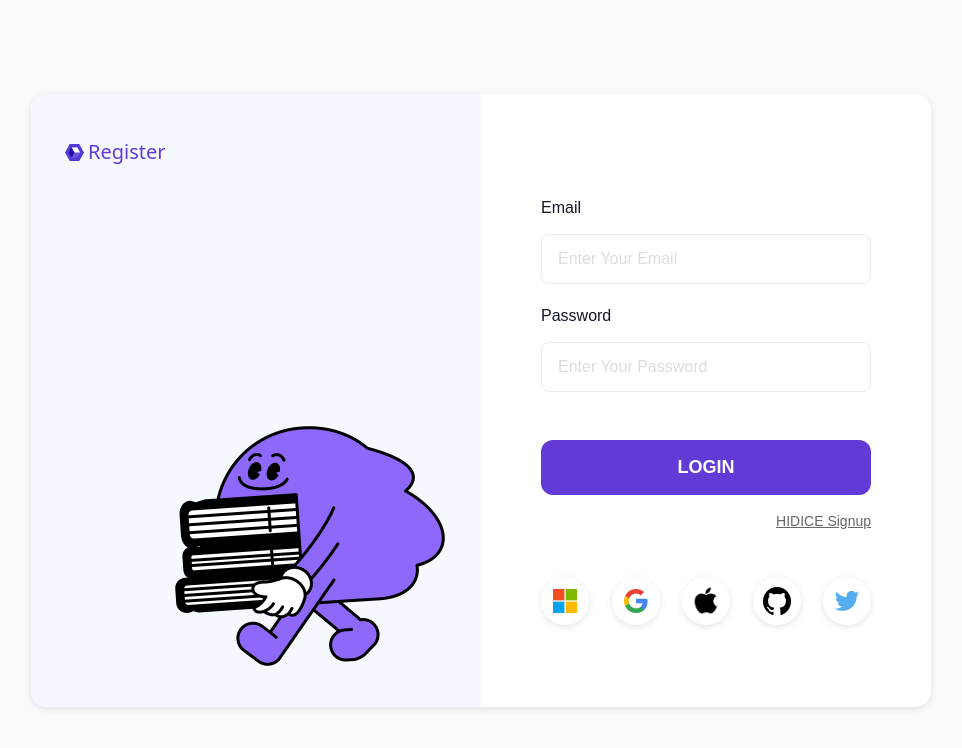
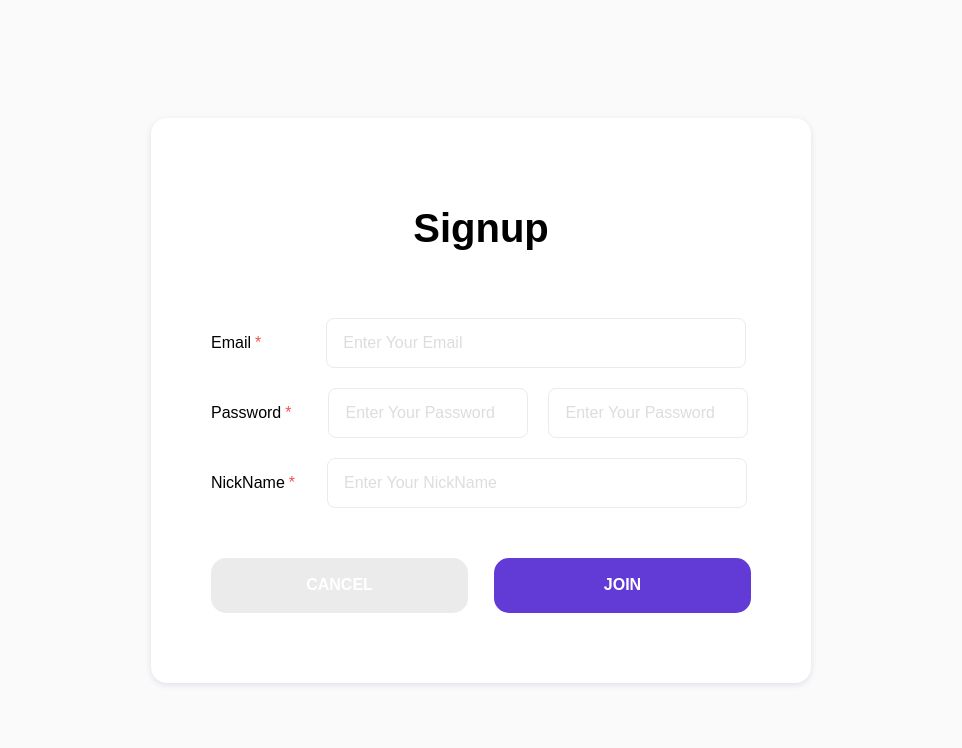
Before and after one commit to HooAndFriend/dice-frontend-mono, a Next.js app in the folder apps/web/: page /SignUp in a window 1280 px wide. Shown: the top 748 px of the page, without its empty margins (159-1121 px from the left). Built offline with nearby package versions, Linux system fonts and the light colour scheme.

Commit message:
SignUp 퍼블리싱

```diff
--- a/apps/web/app/SignUp/page.tsx
+++ b/apps/web/app/SignUp/page.tsx
@@ -7,109 +7,79 @@ export default function Signup(): JSX.Element {
 
   return (
     <div className="flex w-full h-screen items-center justify-center bg-[#FAFAFB] ">
-      <div className="bg-white w-[900px] h-[613px] rounded-2xl flex shadow-md">
-        <div className="w-1/2 h-full  bg-[#F6F8FF] rounded-tl-2xl rounded-bl-2xl flex">
-          <div className="w-[89px] h-[27px] ml-[34px] mt-[45px] flex items-center">
-            <Image src="/dice2.png" alt="leftTop" width={19} height={17} />
-            <div className="text-[#623AD6] font-open font-medium text-xl ml-1">
-              Register
+      <div className="bg-white w-[660px] h-[565px] rounded-2xl shadow-md">
+        <div className="flex justify-center font-spoqa text-[40px] font-bold mt-20">
+          Signup
         </div>
-          </div>
-          <div className="flex items-end justify-end w-[270px] h-[240px] mt-[332px] ml-[21px]">
-            <Image src="/dice.png" alt="My Image" width={270} height={240} />
-          </div>
-        </div>
-        <div className="flex w-1/2 h-full justify-center items-center">
-          <div className="w-[330px] h-[409px]">
-            <div className="flex justify-center">
-              <div className="w-full">
+        <div>
+          <div className="flex mt-[60px] w-[540px] h-[50px] items-center m-auto">
             <label
               htmlFor="first_name"
-                  className="block mb-[14px] text-base font-medium text-gray-900 dark:text-black font-spoqa"
+              className="text-base font-medium text-black font-spoqa mr-[65px]"
             >
               Email
+              <span className="ml-1 text-base font-medium text-[#F45050] font-spoqa">
+                *
+              </span>
             </label>
             <input
               type="text"
-                  id="first_name"
-                  className="font-normal font-spoqa border h-[50px] text-gray-900 text-base p-4 rounded-lg block w-full border-[#EBEBEC] placeholder-[#DDD] dark:text-black "
+              id="Email"
+              className="font-normal font-spoqa border h-[50px] w-[420px] text-gray-900 text-base p-4 rounded-lg block border-[#EBEBEC] placeholder-[#DDD] dark:text-black "
               placeholder="Enter Your Email"
               required
             />
           </div>
-            </div>
-            <div className="flex justify-center">
-              <div className="w-full mt-5">
+          <div className="flex mt-5 w-[540px] h-[50px] items-center m-auto">
             <label
-                  htmlFor="first_name"
-                  className="font-spoqa block mb-[14px] text-base font-medium text-gray-900 dark:text-black"
+              htmlFor="password"
+              className="text-base font-medium text-black font-spoqa mr-[37px]"
             >
               Password
+              <span className="ml-1 text-base font-medium text-[#F45050] font-spoqa">
+                *
+              </span>
             </label>
             <input
               type="text"
-                  id="first_name"
-                  className="font-normal font-spoqa border h-[50px] text-gray-900 text-base p-4 rounded-lg block w-full border-[#EBEBEC] placeholder-[#DDD] dark:text-black "
+              id="Email"
+              className="font-normal font-spoqa border h-[50px] w-[200px] mr-5 text-gray-900 text-base p-4 rounded-lg block border-[#EBEBEC] placeholder-[#DDD] dark:text-black "
+              placeholder="Enter Your Password"
+              required
+            />
+            <input
+              type="text"
+              id="Email"
+              className="font-normal font-spoqa border h-[50px] w-[200px] text-gray-900 text-base p-4 rounded-lg block border-[#EBEBEC] placeholder-[#DDD] dark:text-black "
               placeholder="Enter Your Password"
               required
             />
           </div>
-            </div>
-            <div className="flex justify-center">
-              <div className="w-full mt-12">
-                <button
-                  className="w-full bg-[#623AD6] text-white rounded-xl h-[55px] text-lg font-bold font-spoqa"
-                  onClick={handleSignup}
+          <div className="flex mt-5 w-[540px] h-[50px] items-center m-auto">
+            <label
+              htmlFor="NickName"
+              className="text-base font-medium text-black font-spoqa mr-[32px]"
             >
-                  LOGIN
-                </button>
-              </div>
-            </div>
-            <div className="flex justify-end text-sm underline w-full text-[#676767] mt-4 mr-12 font-spoqa font-medium">
-              HIDICE Signup
-            </div>
-            <div className="w-full flex justify-between m-auto mt-[46px]">
-              <div className="flex justify-center items-center w-12 h-12 bg-white rounded-full shadow-md">
-                <Image
-                  src="/Microsoft.png"
-                  alt="Microsoft"
-                  width={24}
-                  height={24}
+              NickName
+              <span className="ml-1 text-base font-medium text-[#F45050] font-spoqa">
+                *
+              </span>
+            </label>
+            <input
+              type="text"
+              id="Email"
+              className="font-normal font-spoqa border h-[50px] w-[420px] text-gray-900 text-base p-4 rounded-lg block border-[#EBEBEC] placeholder-[#DDD] dark:text-black "
+              placeholder="Enter Your NickName"
+              required
             />
           </div>
-              <div className="flex justify-center items-center w-12 h-12 bg-white rounded-full shadow-md">
-                <Image
-                  src="/google.png"
-                  alt="Microsoft"
-                  width={24}
-                  height={24}
-                />
-              </div>
-              <div className="flex justify-center items-center w-12 h-12 bg-white rounded-full shadow-md">
-                <Image
-                  src="/apple.png"
-                  alt="Microsoft"
-                  width={28}
-                  height={28}
-                />
-              </div>
-              <div className="flex justify-center items-center w-12 h-12 bg-white rounded-full shadow-md">
-                <Image
-                  src="/github.png"
-                  alt="Microsoft"
-                  width={28}
-                  height={28}
-                />
-              </div>
-              <div className="flex justify-center items-center w-12 h-12 bg-white rounded-full shadow-md">
-                <Image
-                  src="/twitter.png"
-                  alt="Microsoft"
-                  width={24}
-                  height={19.83}
-                />
-              </div>
-            </div>
+          <div className="w-[540px] h-[55px] flex m-auto mt-[50px] justify-between">
+            <button className="h-full w-[257px] bg-[#EBEBEC] rounded-[15px] text-white font-spoqa font-bold">
+              CANCEL
+            </button>
+            <button className="h-full w-[257px] bg-[#623AD6] rounded-[15px] text-white font-spoqa font-bold">
+              JOIN
+            </button>
           </div>
         </div>
       </div>
```
Lines whose indentation alone changed are shown as unchanged.
